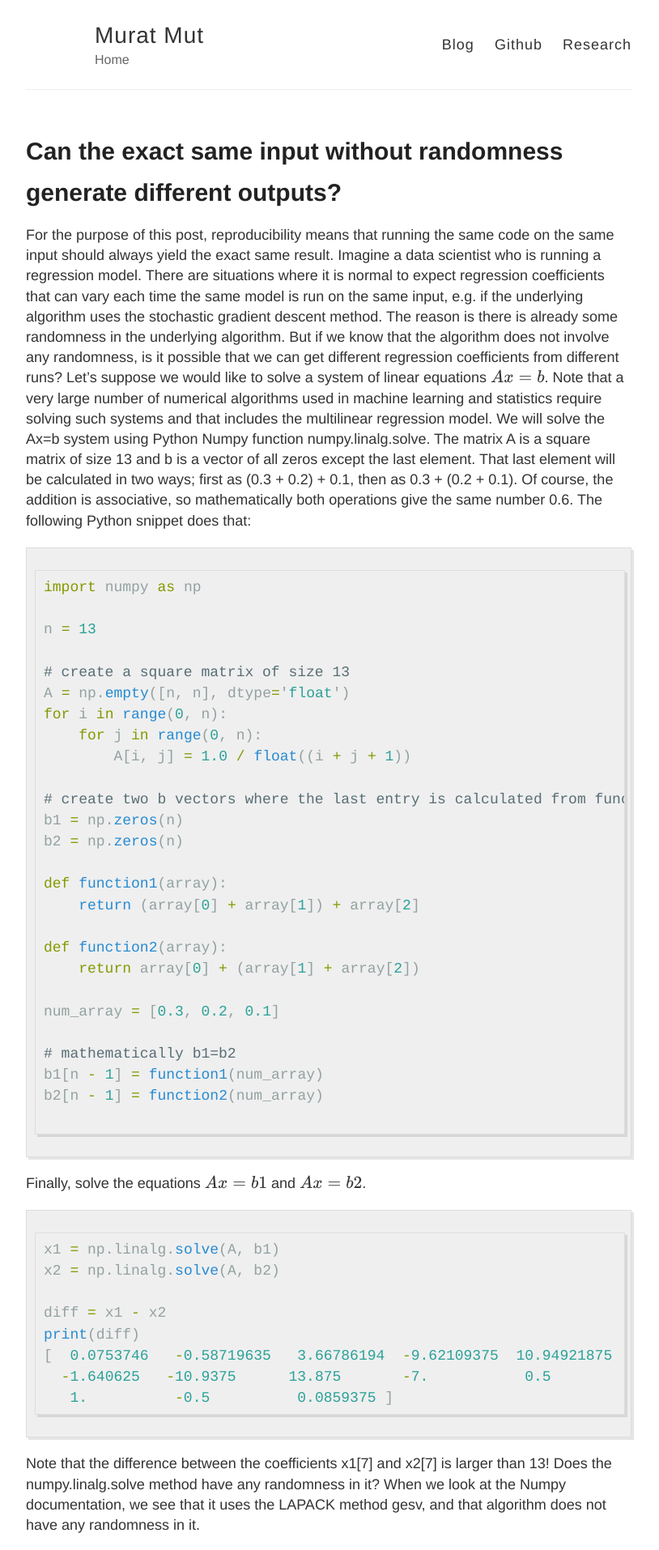
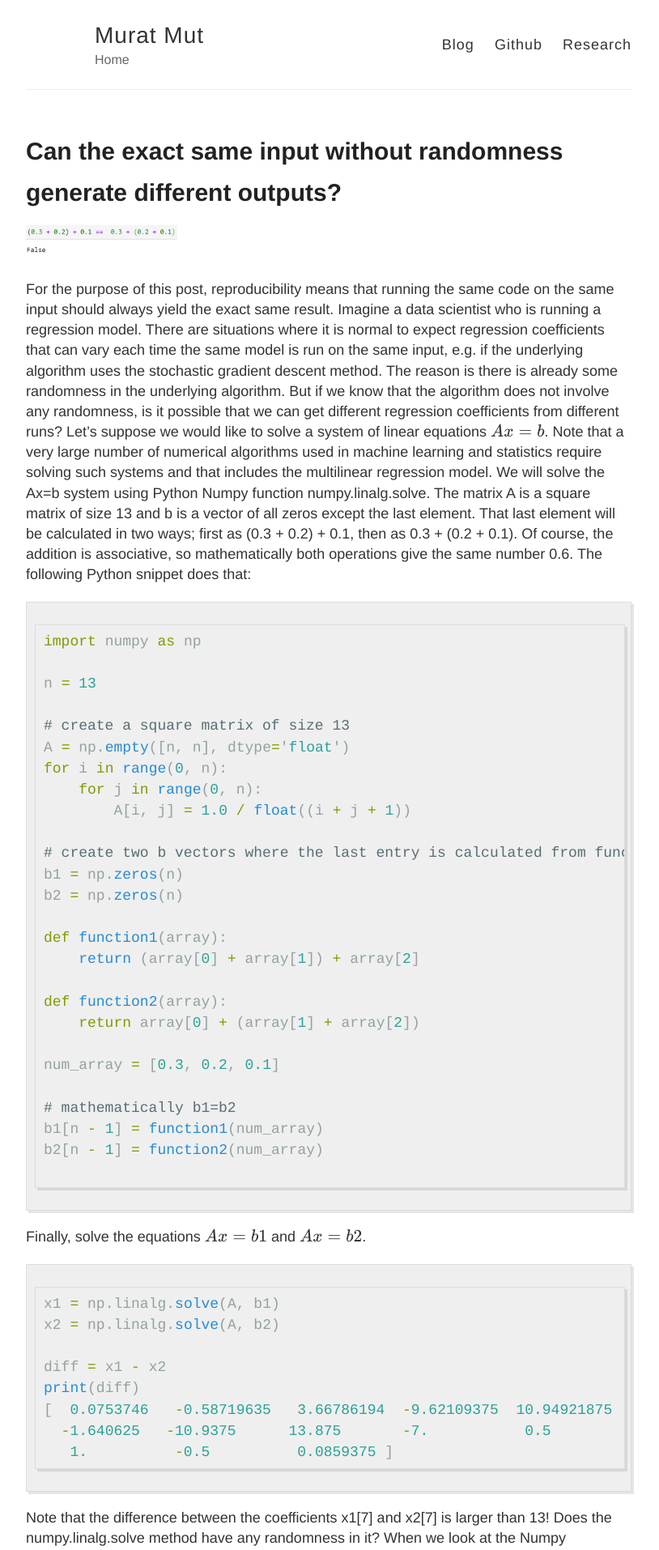
Before and after one commit to muratmut/muratmut.github.io, a Jekyll site: the page built from _posts/2020-05-20-reproducability.md, in a window 1280 px wide. Shown: the top 1914 px of the page at 81% size, without its empty margins (234-1048 px from the left). Built offline with Jekyll 4.4.1, drawn with Linux system fonts in a browser that asks for light colours; formulas are drawn with MathJax 3.

Commit message:
Update 2020-05-20-reproducability.md

```diff
--- a/_posts/2020-05-20-reproducability.md
+++ b/_posts/2020-05-20-reproducability.md
@@ -2,6 +2,8 @@
 layout: post
 title: Can the exact same input without randomness generate different outputs?
 ---
+
+![Test Image 1](https://muratmut.github.io/images/repro-p1.png){:height="25%" width="25%"}
 
 For the purpose of this post, reproducibility means that running the same code on the same input should always yield the exact same result.
 Imagine a data scientist who is running a regression model. There are situations where it is normal to expect regression coefficients that can vary each time the same model is run on the same input, e.g. if the underlying algorithm uses the stochastic gradient descent method. The reason is there is already some randomness in the underlying algorithm. But if we know that the algorithm does not involve any randomness, is it possible that we can get different regression coefficients from different runs?
```
